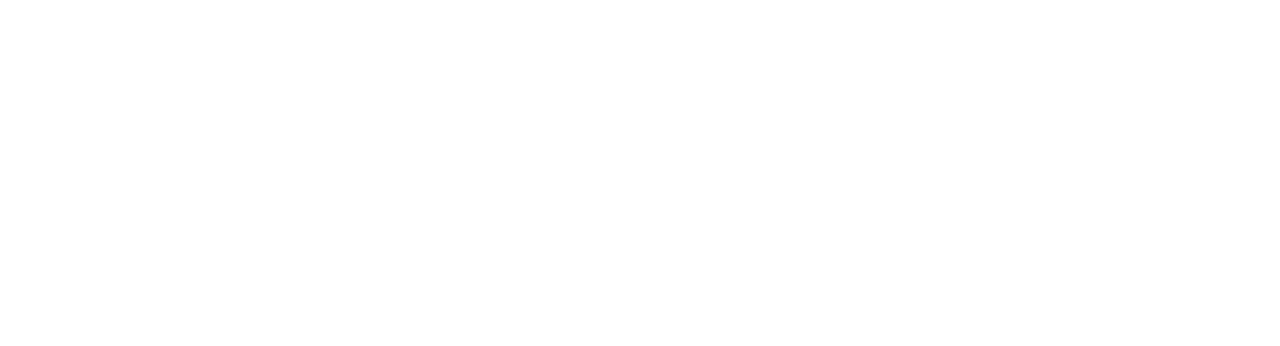
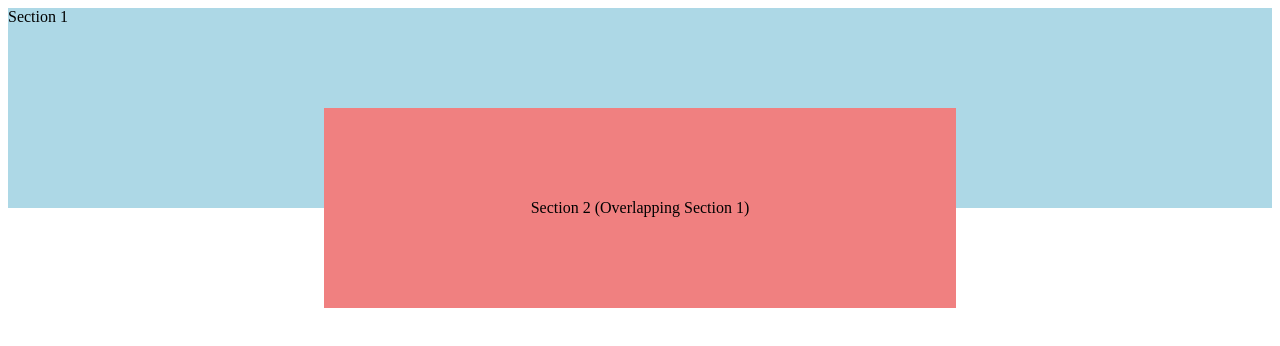
Before and after one commit to youone04/cheat-sheet-ui, a plain HTML site: page overlapping-section(sectiontumpangtindih)/index.htm in a window 1280 px wide. Drawn offline with Linux system fonts and the light colour scheme.

Commit message:
feat: overlapping

```diff
--- a/overlapping-section(sectiontumpangtindih)/index.htm
+++ b/overlapping-section(sectiontumpangtindih)/index.htm
@@ -1,12 +1,17 @@
 <!DOCTYPE html>
 <html lang="en">
-<head>
-    <meta charset="UTF-8">
-    <meta name="viewport" content="width=device-width, initial-scale=1.0">
+  <head>
+    <meta charset="UTF-8" />
+    <meta name="viewport" content="width=device-width, initial-scale=1.0" />
     <title>Section tumpang tindih</title>
-    <link rel="stylesheet" href="style.css"/>
-</head>
-<body>
+    <link rel="stylesheet" href="style.css" />
+  </head>
+  <body>
+    <div class="container">
+      <div class="section-1">Section 1</div>
+      <div class="section-2">Section 2 (Overlapping Section 1)</div>
+    </div>
 
-</body>
+
+  </body>
 </html>
--- a/overlapping-section(sectiontumpangtindih)/style.css
+++ b/overlapping-section(sectiontumpangtindih)/style.css
@@ -0,0 +1,22 @@
+.container{
+    position: relative;
+    display: flex;
+    justify-content: centers;
+}
+.section-1{
+    background: lightblue; height: 200px; position: relative; z-index: 1;
+    flex: 1;
+}
+.section-2 {
+    background: lightcoral;
+    width: 50%;
+    height: 200px;
+    position: absolute;
+    top: 100%;
+    left: 50%;
+    transform: translate(-50%, -50%);
+    z-index: 2;
+    display: flex;
+    justify-content: center;
+    align-items: center;
+  }
```
